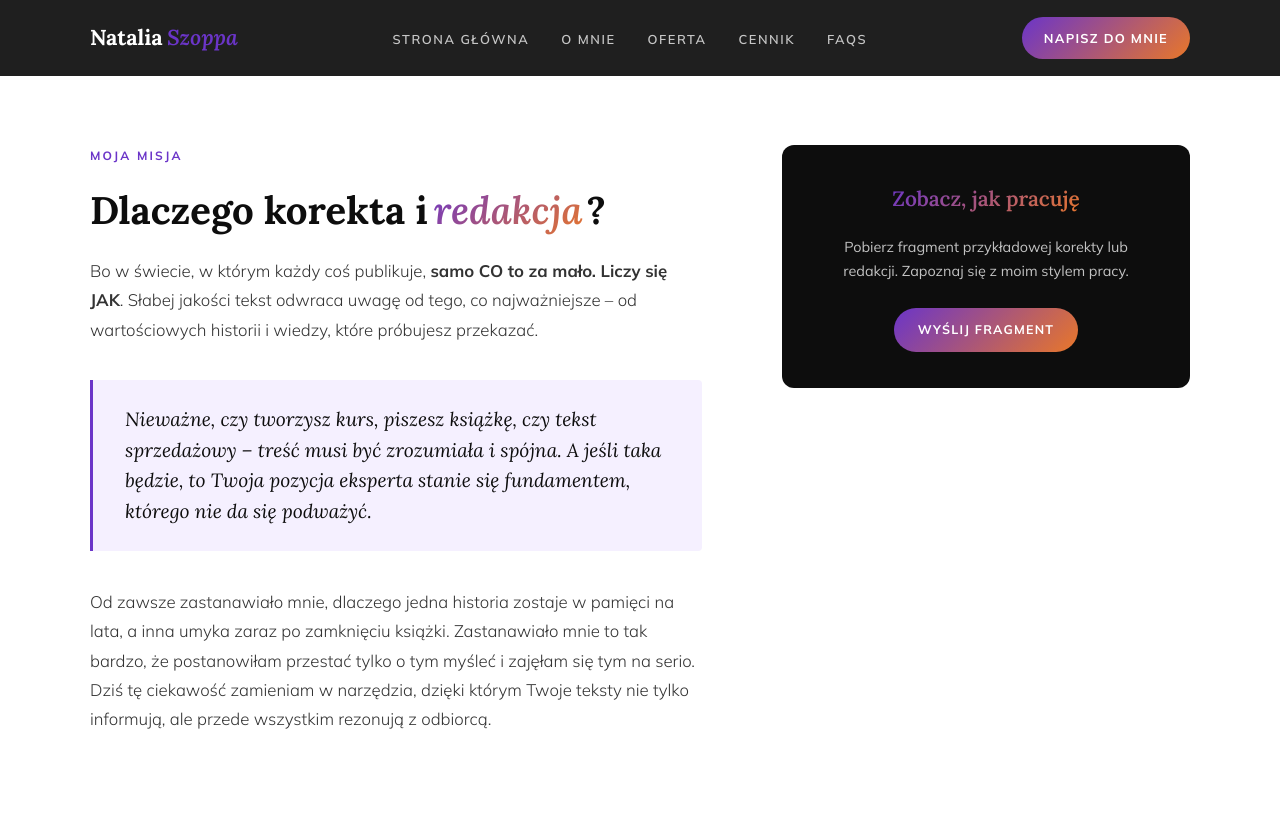
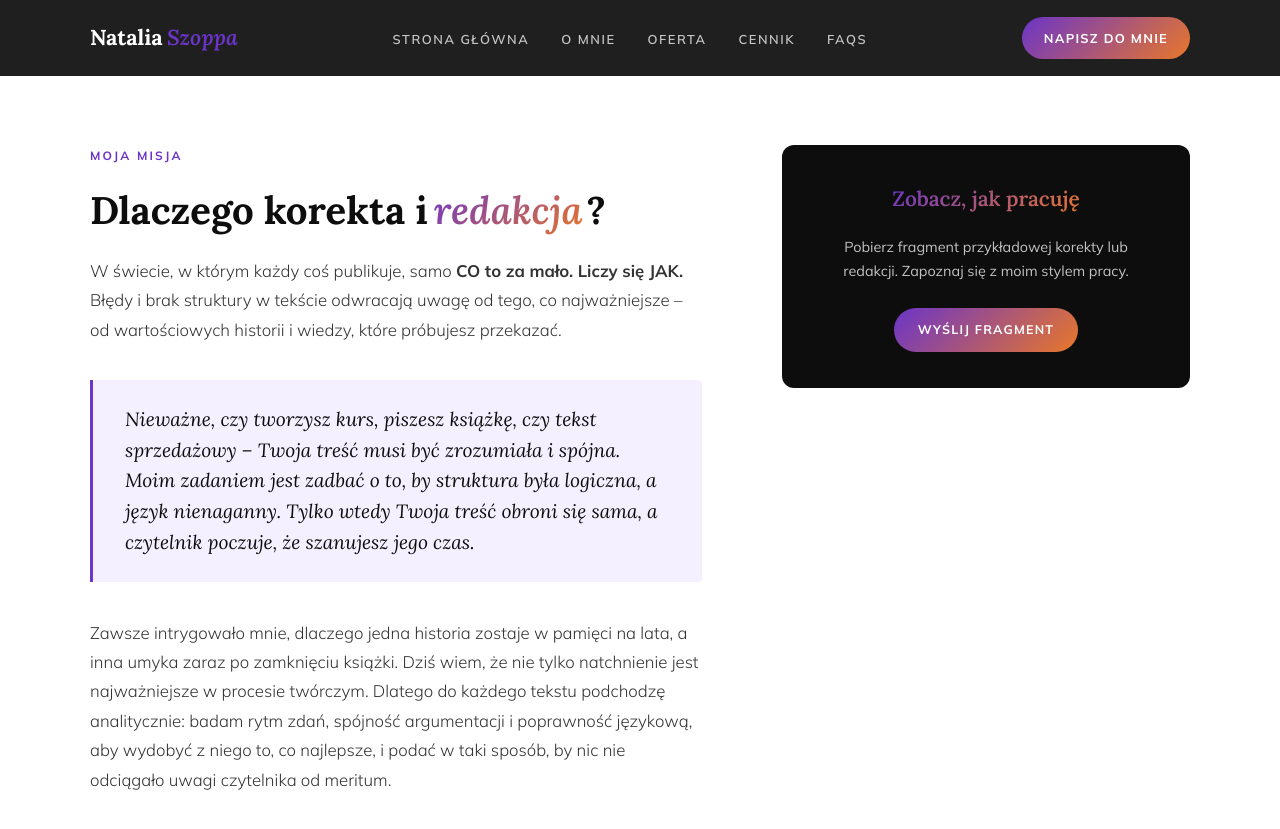
Before and after one commit to Bonnie00726/nataliaszoppa, a Jekyll site: the page built from index.html, in a window 1280 px wide and 900 px high, scrolled down 2560 px. Shown: the top 829 px of the window. Built offline with Jekyll 4.4.1, drawn with Linux system fonts in a browser that asks for light colours.

Commit message:
Update index.html

```diff
--- a/index.html
+++ b/index.html
@@ -104,11 +104,14 @@ title: Redakcja, korekta, skład
             <div class="mission-text reveal">
                 <div class="eyebrow">Moja misja</div>
                 <h2 class="section-h2">Dlaczego korekta i<em>redakcja</em>?</h2>
-                <p>Bo w świecie, w którym każdy coś publikuje, <b>samo CO to za mało. Liczy się JAK</b>. Słabej jakości tekst odwraca uwagę od tego, co najważniejsze – od wartościowych historii i wiedzy, które próbujesz przekazać. </p>
+                <p>W świecie, w którym każdy coś publikuje, samo <b>CO to za mało. Liczy się JAK.</b> Błędy i brak struktury w tekście odwracają uwagę od tego, co najważniejsze – od wartościowych historii i wiedzy, które próbujesz przekazać.
+ </p>
                 <div class="blockquote">
-                    <p>Nieważne, czy tworzysz kurs, piszesz książkę, czy tekst sprzedażowy – treść musi być zrozumiała i spójna. A jeśli taka będzie, to Twoja pozycja eksperta stanie się fundamentem, którego nie da się podważyć.</p>
+                    <p>Nieważne, czy tworzysz kurs, piszesz książkę, czy tekst sprzedażowy – Twoja treść musi być zrozumiała i spójna. Moim zadaniem jest zadbać o to, by struktura była logiczna, a język nienaganny. Tylko wtedy Twoja treść obroni się sama, a czytelnik poczuje, że szanujesz jego czas.
+                    </p>
                 </div>
-                <p>Od zawsze zastanawiało mnie, dlaczego jedna historia zostaje w pamięci na lata, a inna umyka zaraz po zamknięciu książki. Zastanawiało mnie to tak bardzo, że postanowiłam przestać tylko o tym myśleć i zajęłam się tym na serio. Dziś tę ciekawość zamieniam w narzędzia, dzięki którym Twoje teksty nie tylko informują, ale przede wszystkim rezonują z odbiorcą.</p>
+                <p>Zawsze intrygowało mnie, dlaczego jedna historia zostaje w pamięci na lata, a inna umyka zaraz po zamknięciu książki. Dziś wiem, że nie tylko natchnienie jest najważniejsze w procesie twórczym. Dlatego do każdego tekstu podchodzę analitycznie: badam rytm zdań, spójność argumentacji i poprawność językową, aby wydobyć z niego to, co najlepsze, i podać w taki sposób, by nic nie odciągało uwagi czytelnika od meritum.
+                    </p>
             </div>
             <div class="mission-aside reveal delay-2">
                 <div class="mission-aside-card">
```
